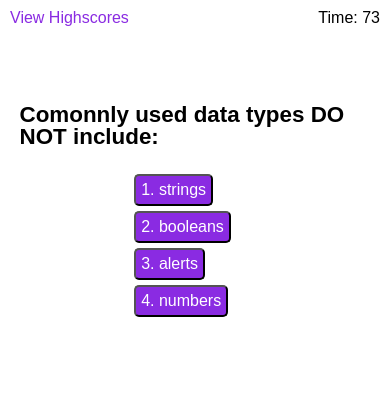
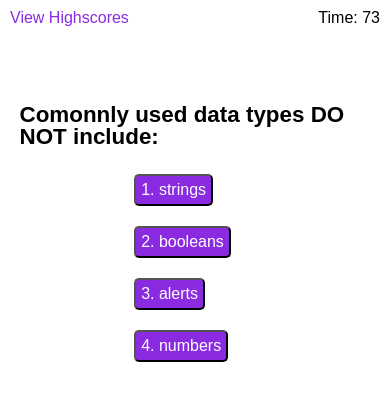
Before and after one commit to Abimael1996/code-quiz, a plain HTML site: page index.html in a window 390 px wide. Both pictures are taken after a click on the button "Start Quiz". Drawn offline with Linux system fonts and the light colour scheme.

Commit message:
responsive adjustments

```diff
--- a/style.css
+++ b/style.css
@@ -106,4 +106,9 @@ li {
         margin: 20% 5%;
     }
 
+    .options {
+        margin-bottom: 20px;
+    }
+
+
 }
```
